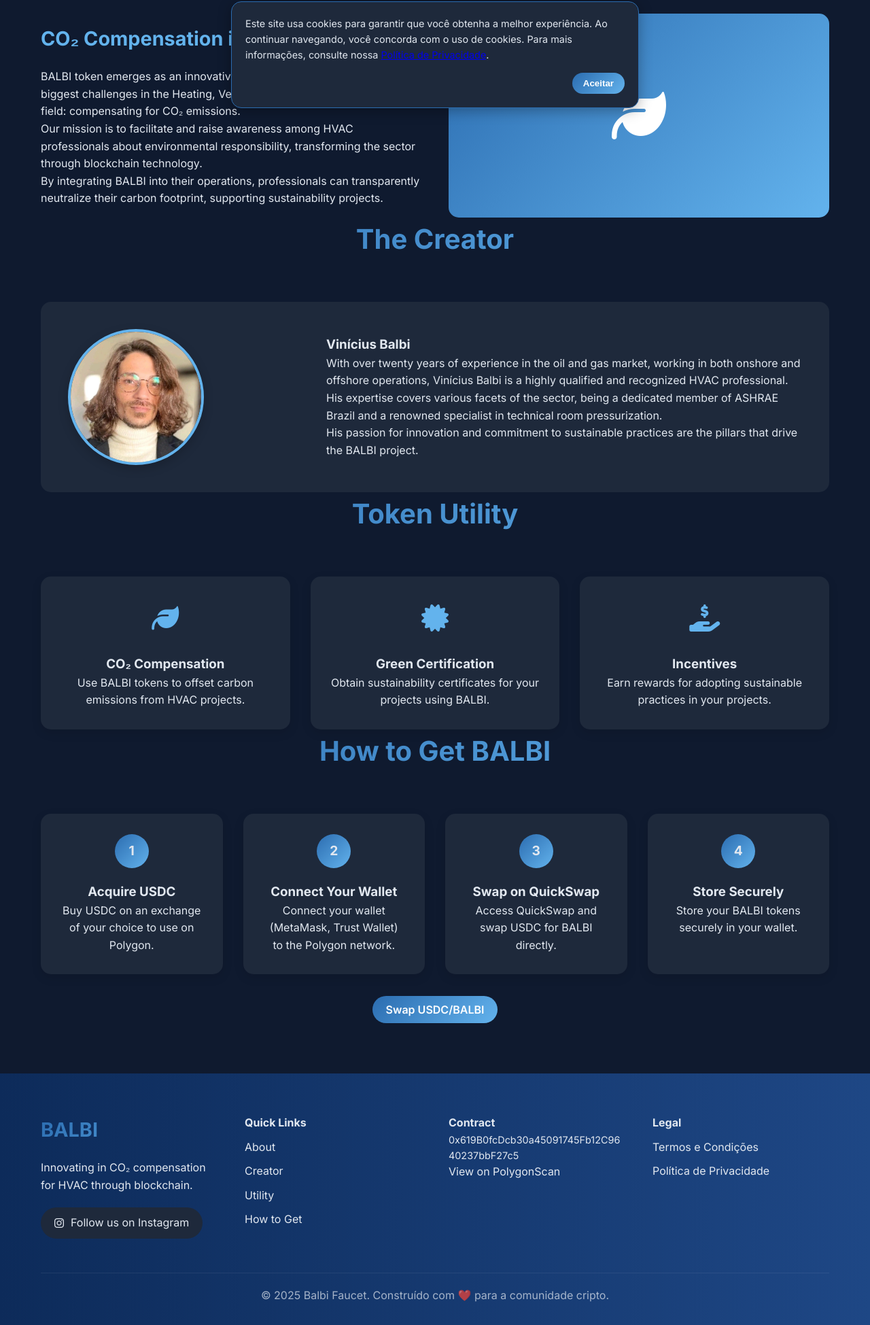
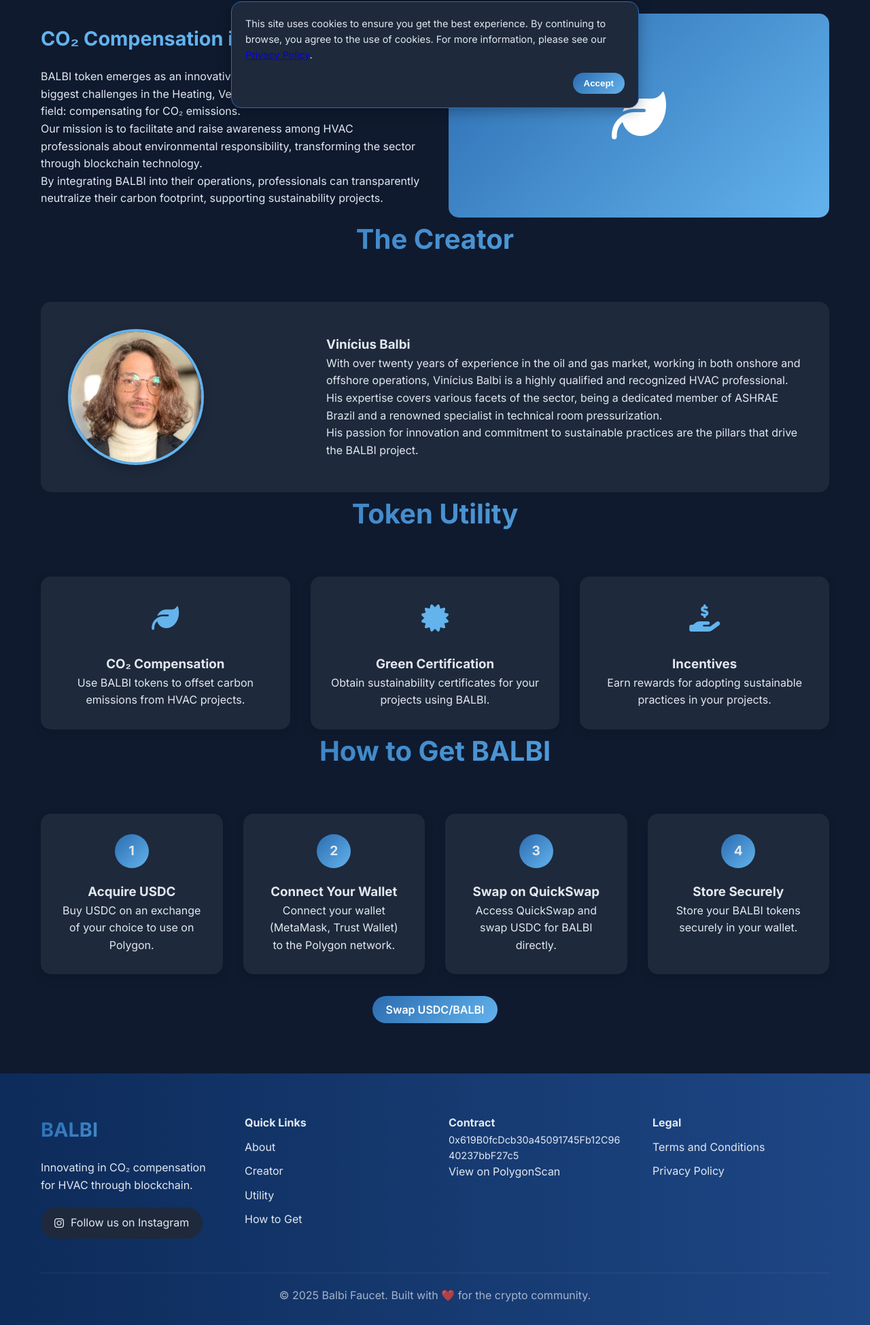
Before and after one commit to Balbi-Token/site, a plain HTML site: page index.html in a window 1280 px wide. Shown: the part 621-2570 px from the top of the page at 68% size. Drawn offline with Linux system fonts and the light colour scheme.

Commit message:
Update index.html
cookie policy

```diff
--- a/index.html
+++ b/index.html
@@ -558,23 +558,23 @@
                 </div>
                 <div class="footer-links">
                     <h4>Legal</h4>
-                    <a href="terms.html">Termos e Condições</a>
-                    <a href="privacy.html">Política de Privacidade</a>
+                    <a href="terms.html">Terms and Conditions</a>
+                    <a href="privacy.html">Privacy Policy</a>
                 </div>
             </div>
             <div class="copyright">
-                <p>© 2025 Balbi Faucet. Construído com ❤️ para a comunidade cripto.</p>
+                <p>© 2025 Balbi Faucet. Built with ❤️ for the crypto community.</p>
             </div>
         </div>
     </footer>
 
     <div class="cookie-consent" id="cookie-consent">
         <p>
-            Este site usa cookies para garantir que você obtenha a melhor experiência. Ao continuar navegando, você concorda com o uso de cookies. Para mais informações, consulte nossa
-            <a href="privacy.html" target="_blank">Política de Privacidade</a>.
+            This site uses cookies to ensure you get the best experience. By continuing to browse, you agree to the use of cookies. For more information, please see our
+            <a href="privacy.html" target="_blank">Privacy Policy</a>.
         </p>
         <div class="cookie-consent-actions">
-            <button class="btn-accept" id="accept-cookies">Aceitar</button>
+            <button class="btn-accept" id="accept-cookies">Accept</button>
         </div>
     </div>
 
```
